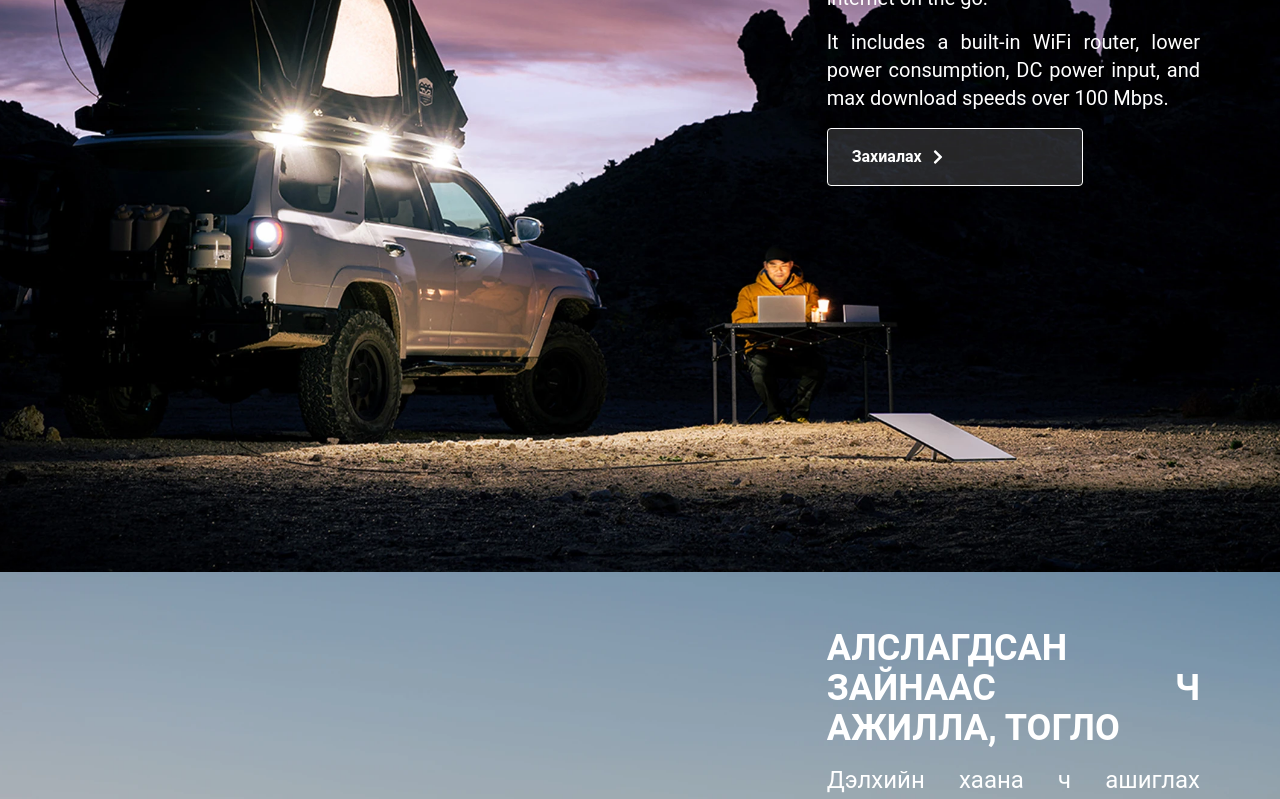
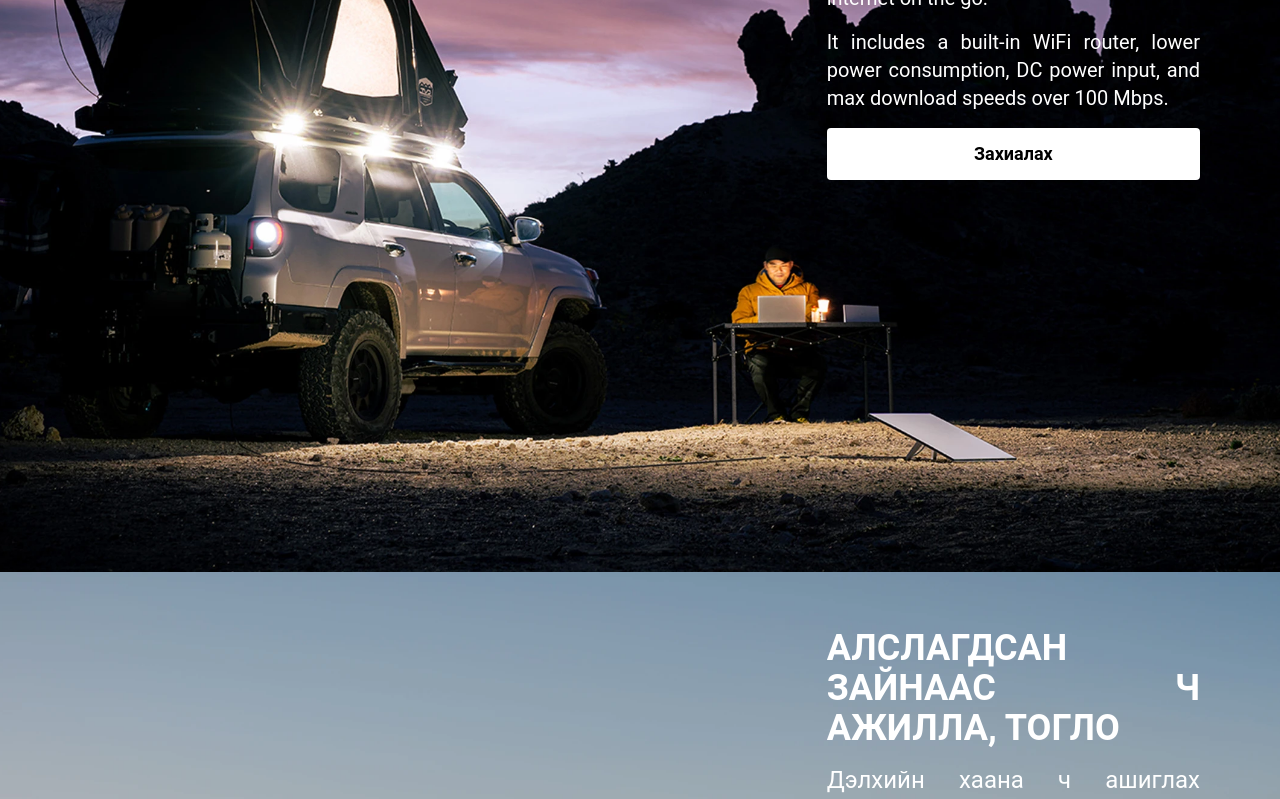
Before and after one commit to umirbyek/react-starlink-version-3, a React (Create React App) app: page / in a window 1280 px wide. Shown: the part 1780-2579 px from the top of the page. Built offline with nearby package versions, Linux system fonts and the light colour scheme.

Commit message:
added image and button stayle changed'

```diff
--- a/src/App.js
+++ b/src/App.js
@@ -198,12 +198,19 @@ const handleOrderClickStarlinkMain=()=>{
             <p className=" md:text-xl text-sm text-justify">
             It includes a built-in WiFi router, lower power consumption, DC power input, and max download speeds over 100 Mbps.
             </p>
+            {/* <button
+              onClick={specificationsClickMini}
+              className="w-52 md:w-44  bg-white/15 text-white  font-semibold py-2 px-3 md:py-4 md:px-4 lg:py-4 lg:px-6  rounded hover:bg-black/90  transition duration-500 border border-white flex items-center gap-2 lg:text-base md:text-sm text-sm"
+            >
+              Захиалах
+
+            </button>
+             */}
             <button
               onClick={specificationsClickMini}
-              className="w-52 md:w-64 bg-white/15 text-white  font-semibold py-2 px-3 md:py-4 md:px-4 lg:py-4 lg:px-6  rounded hover:bg-black/90  transition duration-500 border border-white flex items-center gap-2 lg:text-base md:text-sm text-sm"
+              className="bg-white text-black font-semibold py-3 px-20 rounded hover:bg-[#ffa500] transition duration-500 lg:text-lg md:text-base text-sm items-end"
             >
               Захиалах
-              <FaChevronRight />
             </button>
           </div>
         </div>
@@ -464,7 +471,8 @@ const handleOrderClickStarlinkMain=()=>{
 
       <div
         className=" bg-cover bg-center
-        bg-black
+        bg-black bg-fixed
+        bg-roam_illustriation3_d bg-at
         h-sm-image-600 md:h-md-image-600 lg:h-lg-image-600
         w-full font-roboto"
       >
--- a/tailwind.config.js
+++ b/tailwind.config.js
@@ -20,6 +20,7 @@ module.exports = {
         'roam_b_weather_d': "url('./assets/images/roam_b_weather_d.webp')",
         'roam_b_feature1_d': "url('./assets/images/roam_b_feature1_d.webp')",
         'roam_b_feature1_m': "url('./assets/images/roam_b_feature1_m.webp')",
+        'roam_illustriation3_d': "url('./assets/images/roam_illustriation3_d.webp')",
 
       },
       height:{
```
Also changed, not shown: src/assets/images/roam_illustriation3_d.webp (added).
